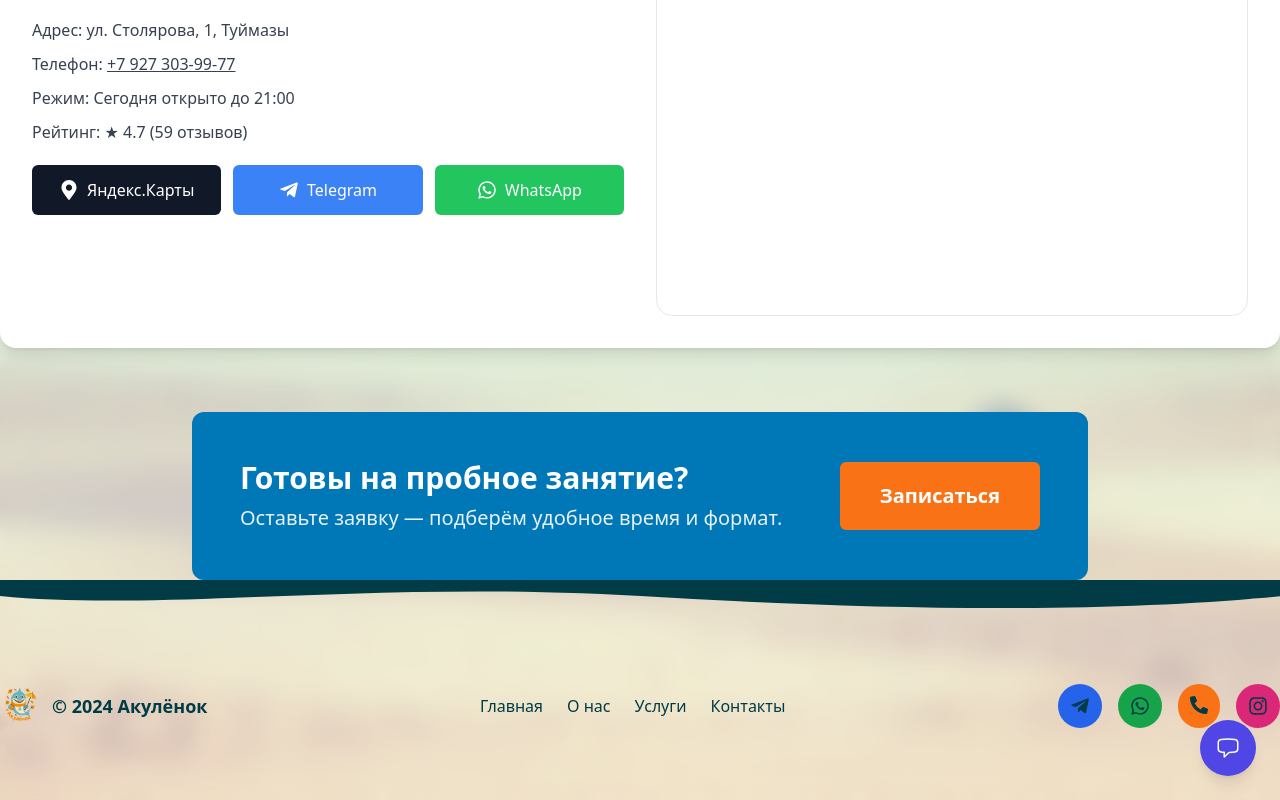
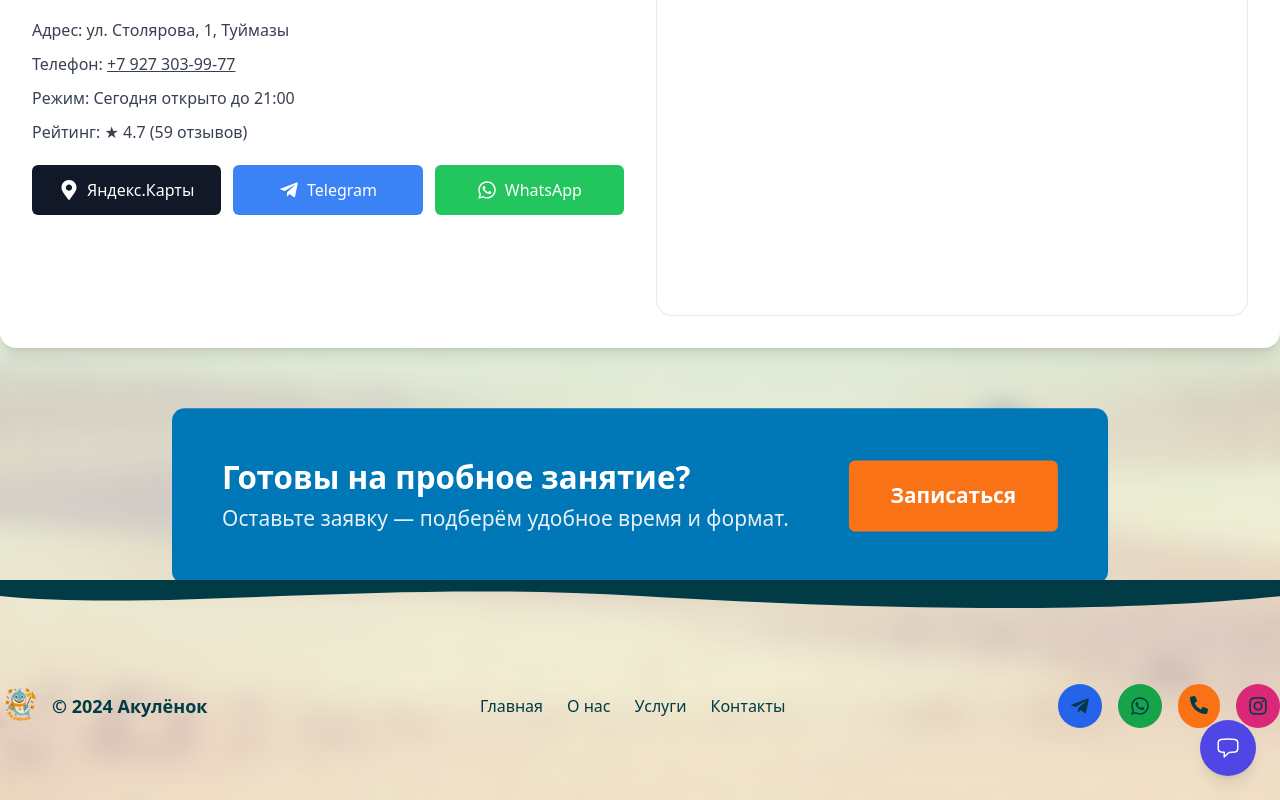
Before and after one commit to peexthree/Akulenok, a Next.js app: page / in a window 1280 px wide. Shown: the part 8458-9258 px from the top of the page. Built offline with nearby package versions, Linux system fonts and the light colour scheme.

Commit message:
╨Ю╨▒╨╜╨╛╨▓╨╕╨╗ ╨║╨╛╨┤ ╨┐╤А╨╛╨╡╨║╤В╨░

```diff
--- a/components/cta.js
+++ b/components/cta.js
@@ -2,13 +2,14 @@ import React from "react";
 import clsx from "clsx";
 import Container from "./container";
 import Button from "./Button";
+
 function Cta() {
   return (
     <Container>
      <div
         className={clsx(
           "flex flex-wrap items-center justify-between w-full max-w-4xl gap-5 mx-auto text-white bg-aqua-accent px-7 py-7 lg:px-12 lg:py-12 lg:flex-nowrap rounded-xl",
-          "transform transition duration-300 hover:scale-105 hover:shadow-lg"
+          "transform transition duration-300 hover:scale-105 hover:shadow-lg animate-press-me"
         )}
       >
         <div className="flex-grow text-center lg:text-left">
--- a/tailwind.config.js
+++ b/tailwind.config.js
@@ -25,6 +25,15 @@ fontFamily: {
         inter: ["var(--font-inter)"],
         fredoka: ["var(--font-fredoka)"],
       },
+ keyframes: {
+        "press-me": {
+          "0%, 100%": { transform: "scale(1)" },
+          "50%": { transform: "scale(1.05)" },
+        },
+      },
+      animation: {
+        "press-me": "press-me 1.5s ease-in-out infinite",
+      },
     },
   },
   plugins: [
```
